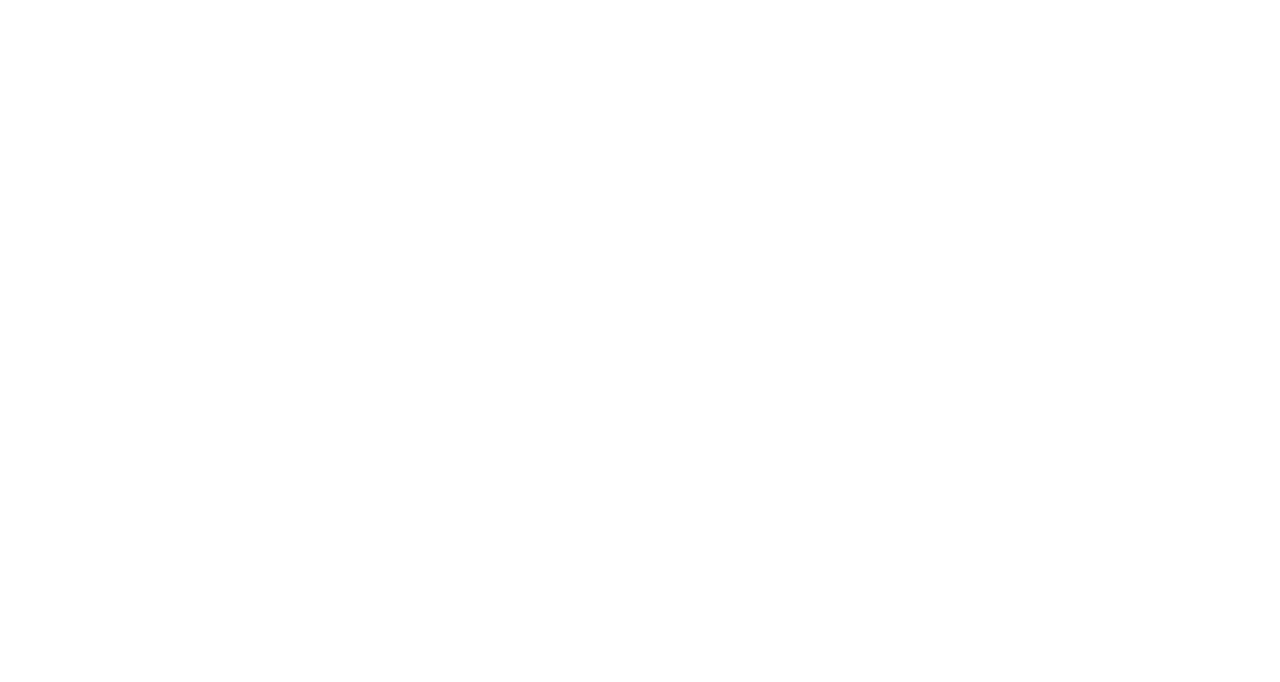
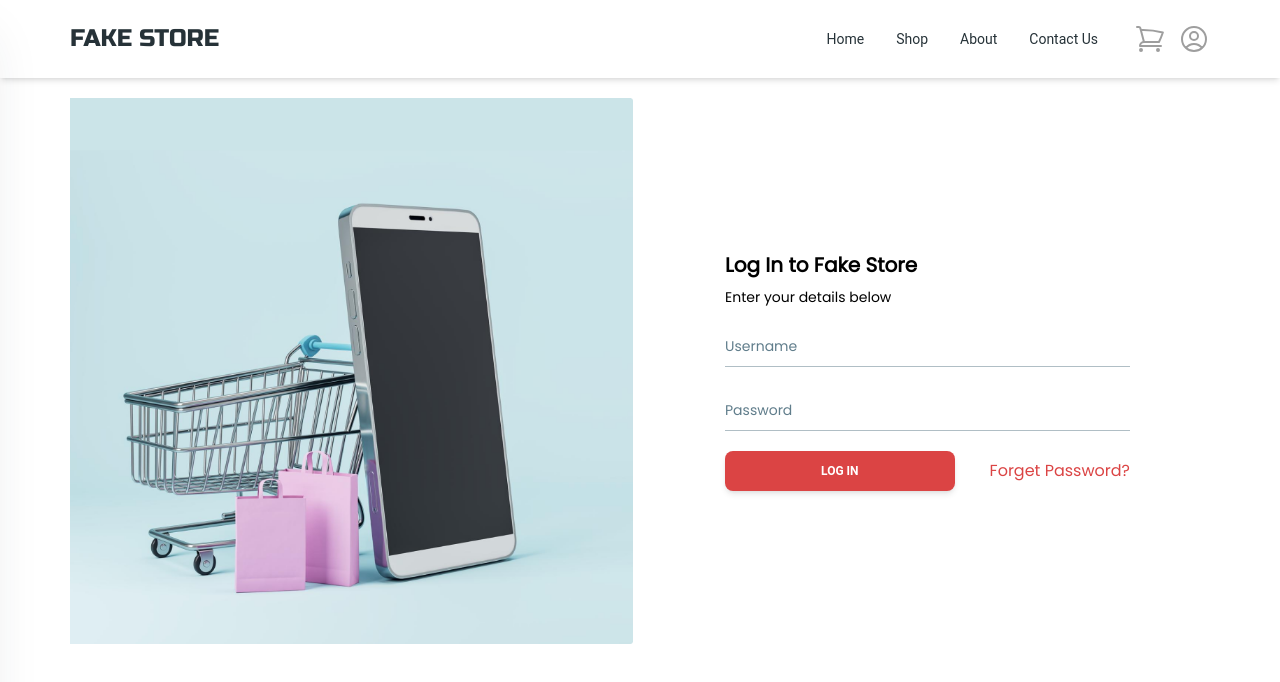
Before and after one commit to mazc0de/fake-store-react, a React (Vite) app: page /login in a window 1280 px wide. Before the commit this address had no page. Shown: the top 682 px of the page. Built offline with nearby package versions, Linux system fonts and the light colour scheme.

Commit message:
feat: login page

```diff
--- a/package.json
+++ b/package.json
@@ -11,13 +11,16 @@
   },
   "dependencies": {
     "@heroicons/react": "^2.0.18",
+    "@hookform/resolvers": "^3.3.2",
     "@material-tailwind/react": "^2.1.5",
     "localforage": "^1.10.0",
     "match-sorter": "^6.3.1",
     "react": "^18.2.0",
     "react-dom": "^18.2.0",
+    "react-hook-form": "^7.48.2",
     "react-router-dom": "^6.20.1",
-    "sort-by": "^1.2.0"
+    "sort-by": "^1.2.0",
+    "yup": "^1.3.2"
   },
   "devDependencies": {
     "@types/react": "^18.2.37",
--- a/src/main.jsx
+++ b/src/main.jsx
@@ -4,7 +4,7 @@
 import { BrowserRouter, Route, Routes } from 'react-router-dom';
 
 import './index.css';
-import { Home } from './pages';
+import { Home, Login } from './pages';
 import { Layout } from './components';
 
 ReactDOM.createRoot(document.getElementById('root')).render(
@@ -13,6 +13,7 @@
       <BrowserRouter>
         <Routes>
           <Route element={<Layout />}>
+            <Route path="/login" element={<Login />} />
             <Route path="/" element={<Home />} />
           </Route>
         </Routes>
--- /dev/null
+++ b/src/pages/Login/index.jsx
@@ -0,0 +1,55 @@
+import * as yup from 'yup';
+import { useForm } from 'react-hook-form';
+import { yupResolver } from '@hookform/resolvers/yup';
+import { Button, Input } from '@material-tailwind/react';
+
+import SideImage from '../../assets/images/side-image.png';
+
+const schema = yup.object().shape({
+  username: yup.string().required(),
+  password: yup.string().required(),
+});
+
+const Login = () => {
+  const {
+    register,
+    handleSubmit,
+    formState: { errors },
+  } = useForm({
+    resolver: yupResolver(schema),
+  });
+
+  const onSubmit = async (data) => {
+    console.log(data);
+  };
+
+  return (
+    <div className="mx-10 my-16 flex flex-col gap-3 font-poppins lg:mx-0 lg:my-0 lg:flex-row">
+      <div className="hidden lg:block lg:w-1/2">
+        <img src={SideImage} alt="side-image" />
+      </div>
+      <div className="lg:flex lg:w-1/2 lg:flex-col lg:justify-center lg:gap-2 lg:px-20">
+        <div className="flex flex-col gap-2">
+          <p className="font-poppins text-xl font-semibold">Log In to Fake Store</p>
+          <p className="font-poppins text-sm">Enter your details below</p>
+        </div>
+        <form onSubmit={handleSubmit(onSubmit)}>
+          <div className="mt-2 flex flex-col gap-5">
+            <Input variant="standard" label="Username" {...register('username')} />
+            {errors?.username && <p className="text-red-400">{errors?.username?.message}</p>}
+            <Input variant="standard" label="Password" {...register('password')} />
+            {errors?.password && <p className="text-red-400">{errors?.password?.message}</p>}
+            <div className="flex w-full items-center justify-between">
+              <Button className="bg-primary px-12 lg:px-24" type="submit">
+                Log in
+              </Button>
+              <p className="text-primary hover:cursor-pointer hover:underline">Forget Password?</p>
+            </div>
+          </div>
+        </form>
+      </div>
+    </div>
+  );
+};
+
+export default Login;
--- a/src/pages/index.jsx
+++ b/src/pages/index.jsx
@@ -1,3 +1,4 @@
 import Home from './Home';
+import Login from './Login';
 
-export { Home };
+export { Home, Login };
```
Also changed, not shown: src/assets/images/side-image.png (added), 1 other file (tests, documents, lock files or other folders).
